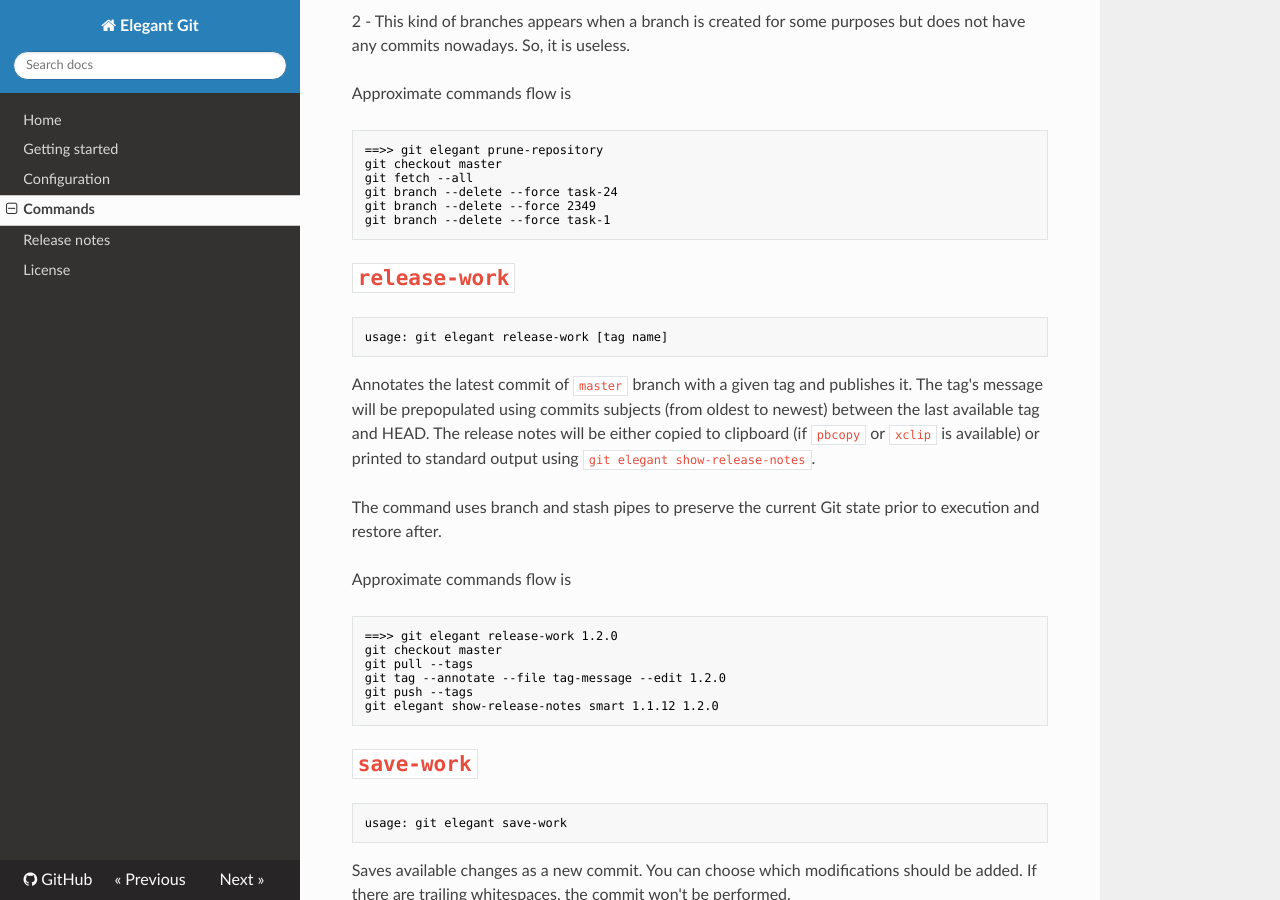
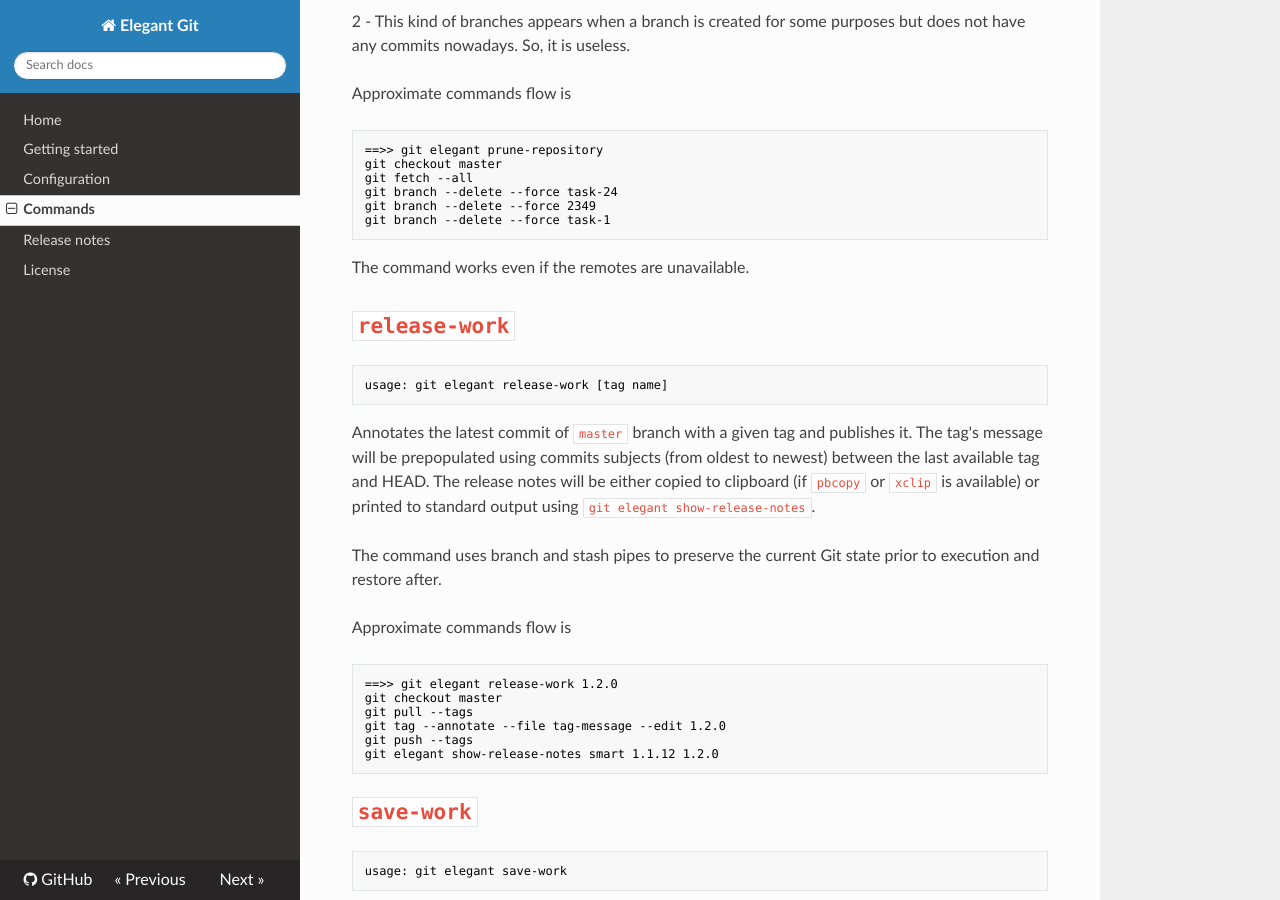
Before and after one commit to bees-hive/elegant-git, an MkDocs documentation site: the page built from docs/commands.md, in a window 1280 px wide and 900 px high, scrolled down 4682 px. Built offline with MkDocs 1.6.1, drawn with Linux system fonts in a browser that asks for light colours; nearby versions of some CDN libraries; some of the changed text lies outside the part shown.

Commit message:
Make Elegant Git working with unavailable remote
A user can do some work in a repository even if there is no access to a
remote. For instance, there is no internet available. In this case,
Elegant Git should be still operable. That's why `prune-repository` and
`start-work` ignore the availability of the remote. All other commands
either can't achieve their purpose without alive remote or don't use it
at all.

#116

````diff
--- a/docs/commands.md
+++ b/docs/commands.md
@@ -253,6 +253,8 @@ git branch --delete --force 2349
 git branch --delete --force task-1
 ```
 
+The command works even if the remotes are unavailable.
+
 # `release-work`
 
 ```bash
@@ -381,3 +383,5 @@ git checkout -b task-123
 git stash apply stash^{/elegant-git}
 git stash drop stash@{0}
 ```
+
+The command works even if a remote is unavailable.
````
Also changed, not shown: 4 other files.
